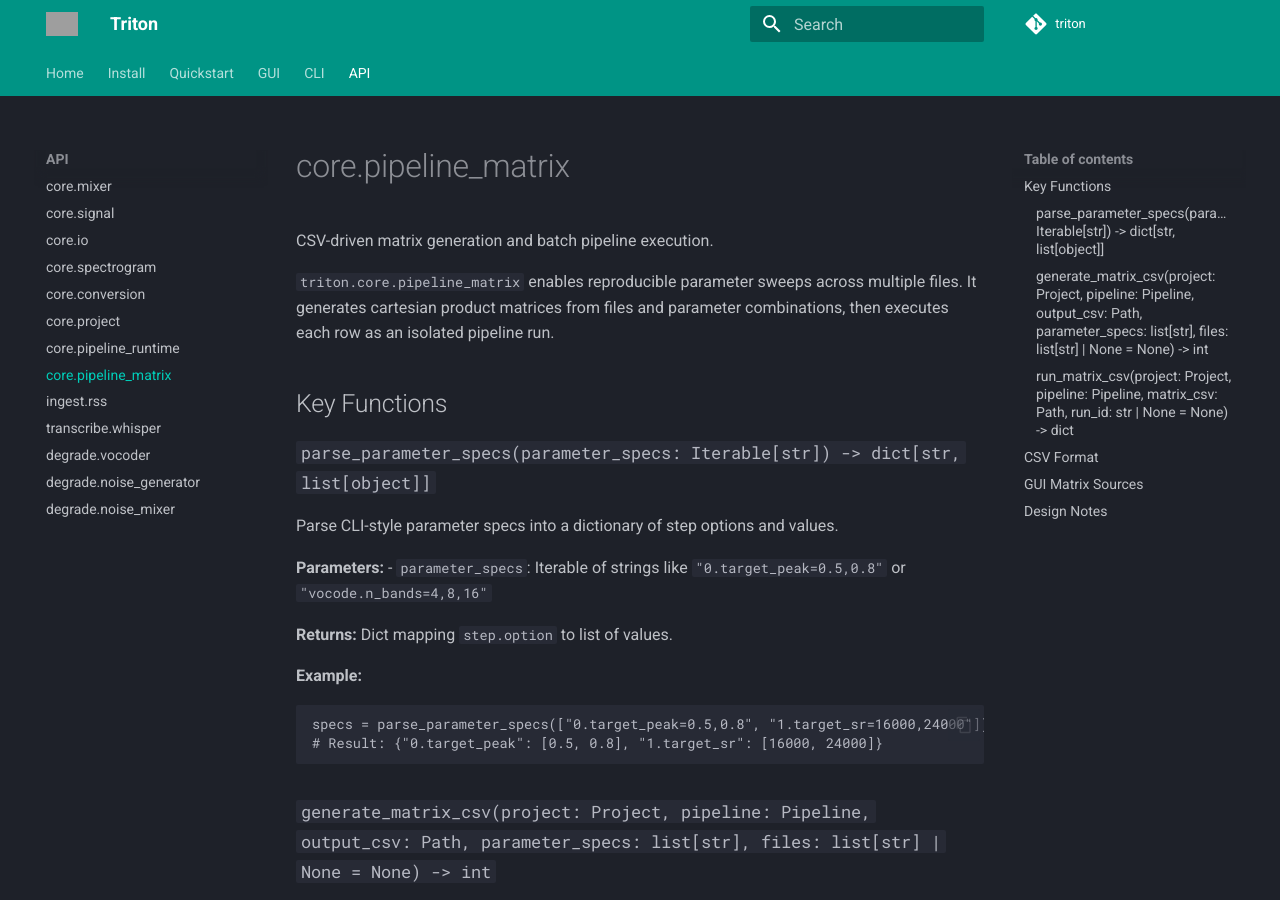
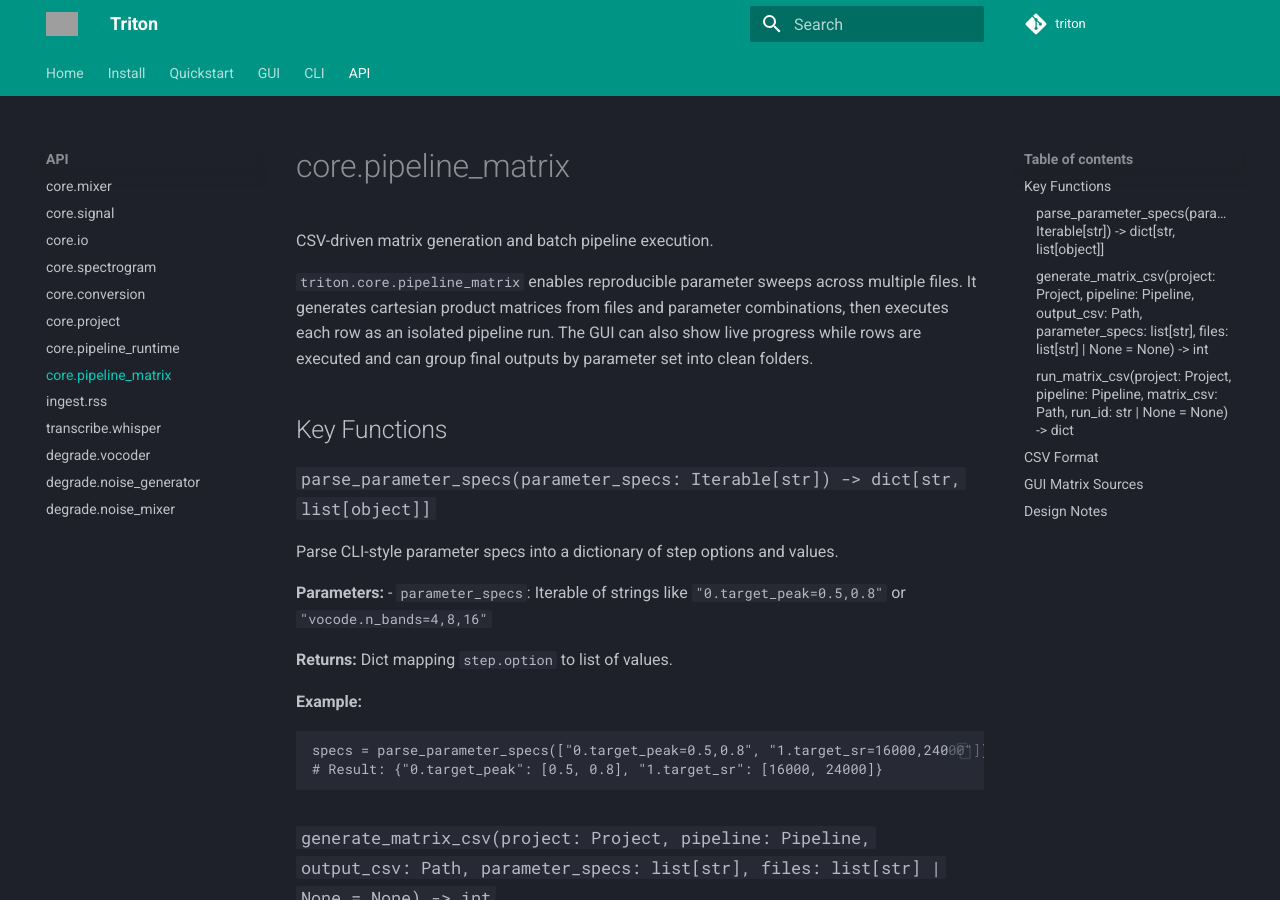
Before and after one commit to AliTafakkor/triton, an MkDocs documentation site: the page built from docs/api/core.pipeline_matrix.md, in a window 1280 px wide and 900 px high. Built offline with MkDocs 1.6.1 and Material for MkDocs 9.7.7, drawn with Linux system fonts in a browser that asks for light colours; comment, search, counter and statistics services are not loaded; some of the changed text lies outside the part shown; grey boxes are pictures that could not be loaded.

Commit message:
docs(matrix): document grouped finals and progress bars

```diff
--- a/docs/api/core.pipeline_matrix.md
+++ b/docs/api/core.pipeline_matrix.md
@@ -2,7 +2,7 @@
 
 CSV-driven matrix generation and batch pipeline execution.
 
-`triton.core.pipeline_matrix` enables reproducible parameter sweeps across multiple files. It generates cartesian product matrices from files and parameter combinations, then executes each row as an isolated pipeline run.
+`triton.core.pipeline_matrix` enables reproducible parameter sweeps across multiple files. It generates cartesian product matrices from files and parameter combinations, then executes each row as an isolated pipeline run. The GUI can also show live progress while rows are executed and can group final outputs by parameter set into clean folders.
 
 ## Key Functions
 
@@ -66,6 +66,8 @@
 - `matrix_csv`: Path to CSV generated by `generate_matrix_csv`
 - `run_id`: Optional custom run ID. If None, a new one is generated.
 
+In the GUI/CLI workflow, `run_matrix_csv` can optionally copy final outputs into `final_by_params/set_####_*` folders grouped by parameter combination, while still preserving the usual row-level run structure.
+
 **Returns:** Dict with summary of all row execution results.
 
 **Example:**
```
Also changed, not shown: README.md (+1 -1 lines), docs/gui.md (+4 -0 lines).
